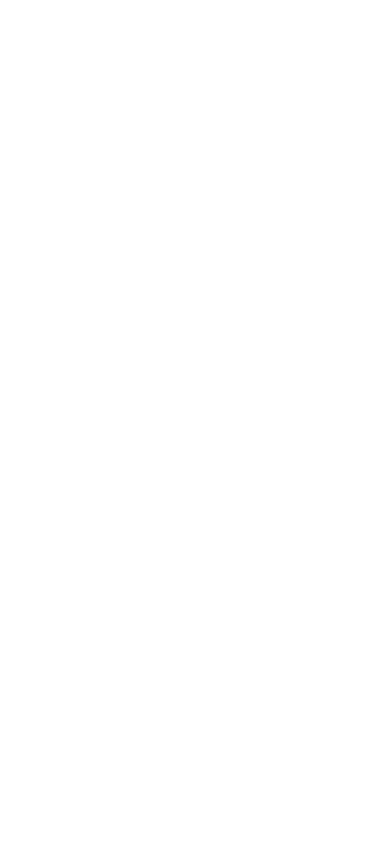
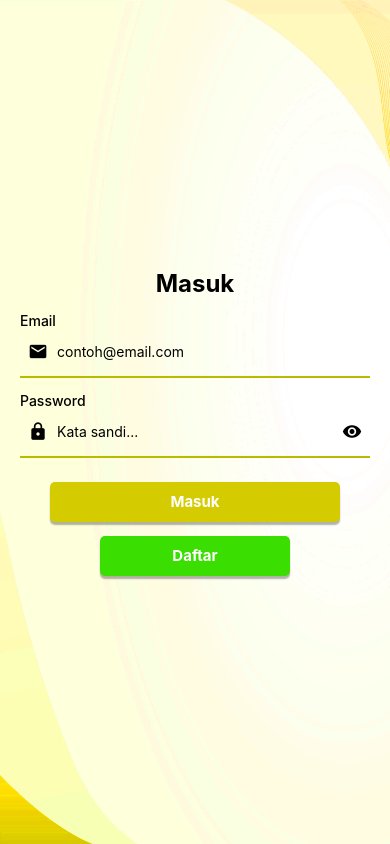
Before and after one commit to maskalsaintek/clockinease, a React Native app: screen /LoginScreen in a window 390 px wide. Built offline with nearby package versions, Linux system fonts and the light colour scheme.

Commit message:
[Page] Login Page Layout

```diff
--- a/App.js
+++ b/App.js
@@ -1,6 +1,7 @@
 import React, { useEffect } from 'react';
 import { View, StyleSheet } from 'react-native';
 import SplashScreen from 'react-native-splash-screen';
+import Navigation from './src/routes';
 
 export default function App() {
   useEffect(() => {
@@ -8,11 +9,7 @@
     SplashScreen.hide();
   }, []);
 
-  return (
-    <View style={styles.container}>
-      {/* Konten aplikasi Anda */}
-    </View>
-  );
+  return <Navigation/>;
 }
 
 const styles = StyleSheet.create({
--- a/package.json
+++ b/package.json
@@ -10,16 +10,18 @@
     "test": "jest"
   },
   "dependencies": {
+    "@react-navigation/native": "^6.1.17",
+    "@react-navigation/native-stack": "^6.9.26",
     "react": "18.2.0",
     "react-native": "0.74.1",
     "react-native-axios": "^0.17.1",
     "react-native-encrypted-storage": "^4.0.3",
     "react-native-gesture-handler": "^2.16.2",
     "react-native-reanimated": "^3.11.0",
+    "react-native-safe-area-context": "^4.10.3",
     "react-native-screens": "^3.31.1",
     "react-native-splash-screen": "^3.3.0",
-    "react-native-vector-icons": "^10.1.0",
-    "react-native-vision-camera": "^4.0.5"
+    "react-native-vector-icons": "^10.1.0"
   },
   "devDependencies": {
     "@babel/core": "^7.20.0",
--- /dev/null
+++ b/src/components/AppTextInput.js
@@ -0,0 +1,33 @@
+import React from 'react';
+import {View, TextInput, Text} from 'react-native';
+import Icon from 'react-native-vector-icons/MaterialCommunityIcons';
+import styles from '../styles/AppTextInputStyle';
+
+const AppTextInput = ({
+  label,
+  leftIconName,
+  rightIconName,
+  placeholder,
+  keyboardType,
+  secureTextEntry,
+  onChangeText,
+}) => {
+  return (
+    <View>
+      {label && <Text style={styles.label}>{label}</Text>}
+      <View style={styles.container}>
+        {leftIconName && <Icon name={leftIconName} size={20} color="black" />}
+        <TextInput
+          placeholder={placeholder}
+          keyboardType={keyboardType}
+          secureTextEntry={secureTextEntry}
+          style={styles.textInput}
+          onChangeText={onChangeText}
+        />
+        {rightIconName && <Icon name={rightIconName} size={20} color="black" />}
+      </View>
+    </View>
+  );
+};
+
+export default AppTextInput;
--- /dev/null
+++ b/src/routes/index.js
@@ -0,0 +1,16 @@
+import React from "react";
+import { NavigationContainer } from "@react-navigation/native";
+import { createNativeStackNavigator } from "@react-navigation/native-stack";
+import LoginScreen from "../screens/LoginScreen";
+
+const Stack = createNativeStackNavigator();
+
+export default function Navigation () {
+    return (
+        <NavigationContainer>
+            <Stack.Navigator>
+                <Stack.Screen name="LoginScreen" component={LoginScreen} options={{headerShown:false}} />
+            </Stack.Navigator>
+        </NavigationContainer>
+    )
+}
--- /dev/null
+++ b/src/screens/LoginScreen.js
@@ -0,0 +1,41 @@
+import {Image, Text, View, TouchableOpacity} from 'react-native';
+import React from 'react';
+import GeneralStyle from '../styles/GeneralStyle';
+import LoginStyle from '../styles/LoginStyle';
+import AppTextInput from '../components/AppTextInput';
+
+export default function LoginScreen() {
+  return (
+    <View style={GeneralStyle.screenContainer}>
+      <Image
+        source={require('../image/screen_bg.png')}
+        style={GeneralStyle.screenBackgroundImage}
+      />
+      <View style={LoginStyle.container}>
+        <Text style={LoginStyle.title}>Masuk</Text>
+        <AppTextInput
+          label="Email"
+          leftIconName="email"
+          placeholder="contoh@email.com"
+          keyboardType="email"
+        />
+
+        <AppTextInput
+          label="Password"
+          leftIconName="lock"
+          rightIconName="eye"
+          placeholder="Kata sandi..."
+          secureTextEntry={true}
+        />
+
+        <TouchableOpacity style={LoginStyle.loginButton} activeOpacity={0.6}>
+          <Text style={LoginStyle.LoginButtonLabel}>Masuk</Text>
+        </TouchableOpacity>
+
+        <TouchableOpacity style={LoginStyle.RegisterButton} activeOpacity={0.6}>
+          <Text style={LoginStyle.RegisterButtonLabel}>Daftar</Text>
+        </TouchableOpacity>
+      </View>
+    </View>
+  );
+}
--- /dev/null
+++ b/src/styles/AppTextInputStyle.js
@@ -0,0 +1,26 @@
+import {StyleSheet} from 'react-native';
+
+export default StyleSheet.create({
+  label: {
+    fontSize: 14,
+    marginTop: 14,
+    fontWeight: '500',
+  },
+  container: {
+    flexDirection: 'row',
+    marginTop: 12,
+    paddingHorizontal: 8,
+    paddingBottom: 14,
+    justifyContent: 'space-between',
+    alignItems: 'center',
+    width: '100%',
+    borderBottomWidth: 2,
+    borderColor: '#B8BC00',
+  },
+  textInput: {
+    flex: 1,
+    fontSize: 14,
+    marginHorizontal: 9,
+    color: 'black',
+  },
+});
--- /dev/null
+++ b/src/styles/GeneralStyle.js
@@ -0,0 +1,16 @@
+import { StyleSheet } from 'react-native';
+
+const styles = StyleSheet.create({
+  screenBackgroundImage: {
+    height: '100%',
+    width: '100%',
+    position: 'absolute'
+  },
+  screenContainer: {
+    flex: 1,
+    justifyContent: 'center',
+    alignItems: 'center'
+  }
+});
+
+export default styles;
--- /dev/null
+++ b/src/styles/LoginStyle.js
@@ -0,0 +1,56 @@
+import {StyleSheet} from 'react-native';
+
+const styles = StyleSheet.create({
+  container: {
+    width: '100%',
+    padding: 20,
+  },
+  title: {
+    fontSize: 24,
+    textAlign: 'center',
+    fontWeight: 'bold',
+  },
+  loginButton: {
+    backgroundColor: '#D4CB00',
+    borderRadius: 5,
+    elevation: 2,
+    shadowColor: '#000',
+    shadowOffset: {width: 0, height: 3},
+    shadowOpacity: 0.3,
+    shadowRadius: 1.5,
+    alignItems: 'center',
+    justifyContent: 'center',
+    height: 40,
+    marginTop: 24,
+    marginHorizontal: 30,
+  },
+
+  LoginButtonLabel: {
+    color: 'white',
+    fontSize: 15,
+    fontWeight: '700',
+  },
+
+  RegisterButton: {
+    backgroundColor: '#3ADE00',
+    borderRadius: 5,
+    elevation: 2,
+    shadowColor: '#000',
+    shadowOffset: {width: 0, height: 3},
+    shadowOpacity: 0.3,
+    shadowRadius: 1.5,
+    alignItems: 'center',
+    justifyContent: 'center',
+    height: 40,
+    marginTop: 14,
+    marginHorizontal: 80,
+  },
+
+  RegisterButtonLabel: {
+    color: 'white',
+    fontSize: 15,
+    fontWeight: '700',
+  },
+});
+
+export default styles;
```
Also changed, not shown: react-native.config.js (added, +9 -0 lines), src/screens/HomeScreen.js (added, +12 -0 lines), 24 other files (tests, documents, lock files or other folders).
